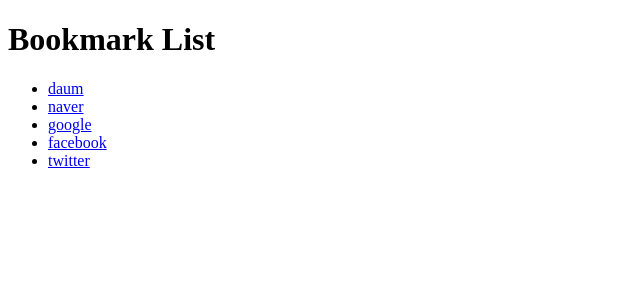
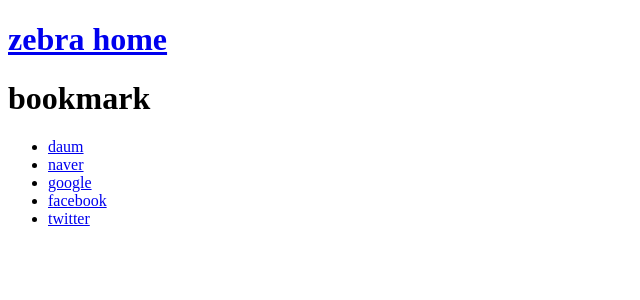
Before and after one commit to geeksgeek/zebra-prj, a Django app: page /bookmark/ in a window 1280 px wide. Shown: the top 300 px of the page, without its empty margins (0-640 px from the left). Run offline with Django 3.2, Linux system fonts and the light colour scheme; data comes from the database, SQL or seed files in the repository.

Commit message:
4th commit

```diff
--- a/askdjango/templates/base.html
+++ b/askdjango/templates/base.html
@@ -6,12 +6,12 @@
 <html>
 	<head>
 		<meta charset="utf-8" />
-		<title>{% block title %}zebra blog{% endblock %}</title>
+		<title>{% block title %}zebra home{% endblock %}</title>
 		<link rel="stylesheet" href="{% static 'css/base.css' %}" />
 	</head>
 
 	<body>
-		<h1><a href="/">zebra blog</a></h1>
+		<h1><a href="/">zebra home</a></h1>
 
 		{% block content %}
 		{% endblock %}
--- a/askdjango/urls.py
+++ b/askdjango/urls.py
@@ -10,6 +10,6 @@ urlpatterns = [
 	url(r'^bookmark/$', bookmark_list, name='index'),
 	url(r'^bookmark/(?P<pk>\d+)/$', bookmark_detail, name='detail'),
 #	url(r'^bookmark/', include('bookmark.urls', namespace='bookmark')),
-#	url(r'^blog/', include('blog.urls', namespace='blog')),
+	url(r'^blog/', include('blog.urls', namespace='blog')),
 	url(r'^$', HomeView.as_view(), name='home'),
 ]
--- a/blog/views.py
+++ b/blog/views.py
@@ -8,11 +8,16 @@ from django.views.generic.dates import (
 
 from .models import Post
 
+
 class PostLV(ListView):
 	model = Post
 	paginate_by = 2
 
 class PostDV(DetailView):
+	model = Post
+	date_field = 'modify_date'
+
+class PostAV(ArchiveIndexView):
 	model = Post
 	date_field = 'modify_date'
 
--- a/bookmark/templates/bookmark/bookmark_list.html
+++ b/bookmark/templates/bookmark/bookmark_list.html
@@ -4,11 +4,12 @@
 <html>
 <head>
 <meta charset="utf-8" />
-<title>Bookmark List</title>
+<title>zebra home</title>
 </head>
 
 <body>
-	<h1>Bookmark List</h1>
+	<h1><a href="/">zebra home</a></h1>
+	<h1>bookmark</h1>
 	<ul>
 		{% for bookmark in bookmark_list %}
 			<li>
```
Also changed, not shown: blog/templates/blog/post_list.html (added, +20 -0 lines).
